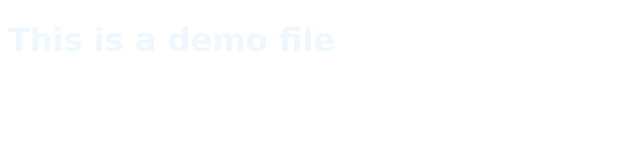
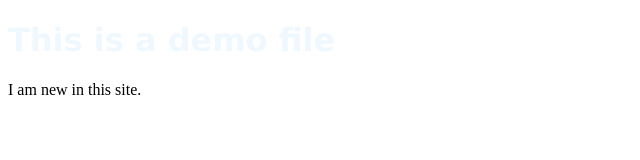
Before and after one commit to mukarram1977/copt-file, a plain HTML site: page index.html in a window 1280 px wide. Shown: the whole page, without its empty margins (0-640 px from the left). Drawn offline with Linux system fonts and the light colour scheme.

Commit message:
copt-file

```diff
--- a/index.css
+++ b/index.css
@@ -6,3 +6,7 @@ h1{
     font-family: 'Lucida Sans', 'Lucida Sans Regular', 'Lucida Grande', 'Lucida Sans Unicode', Geneva, Verdana, sans-serif;
     color: aliceblue;
 }
+p{
+    font-weight: 30px;
+    font-size: medium;
+}
--- a/index.html
+++ b/index.html
@@ -10,6 +10,7 @@
 <body>
     <div class="copy">
         <h1> This is a demo file</h1>
+        <p>I am new in this site.</p>
     </div>
 </body>
 </html>
```
